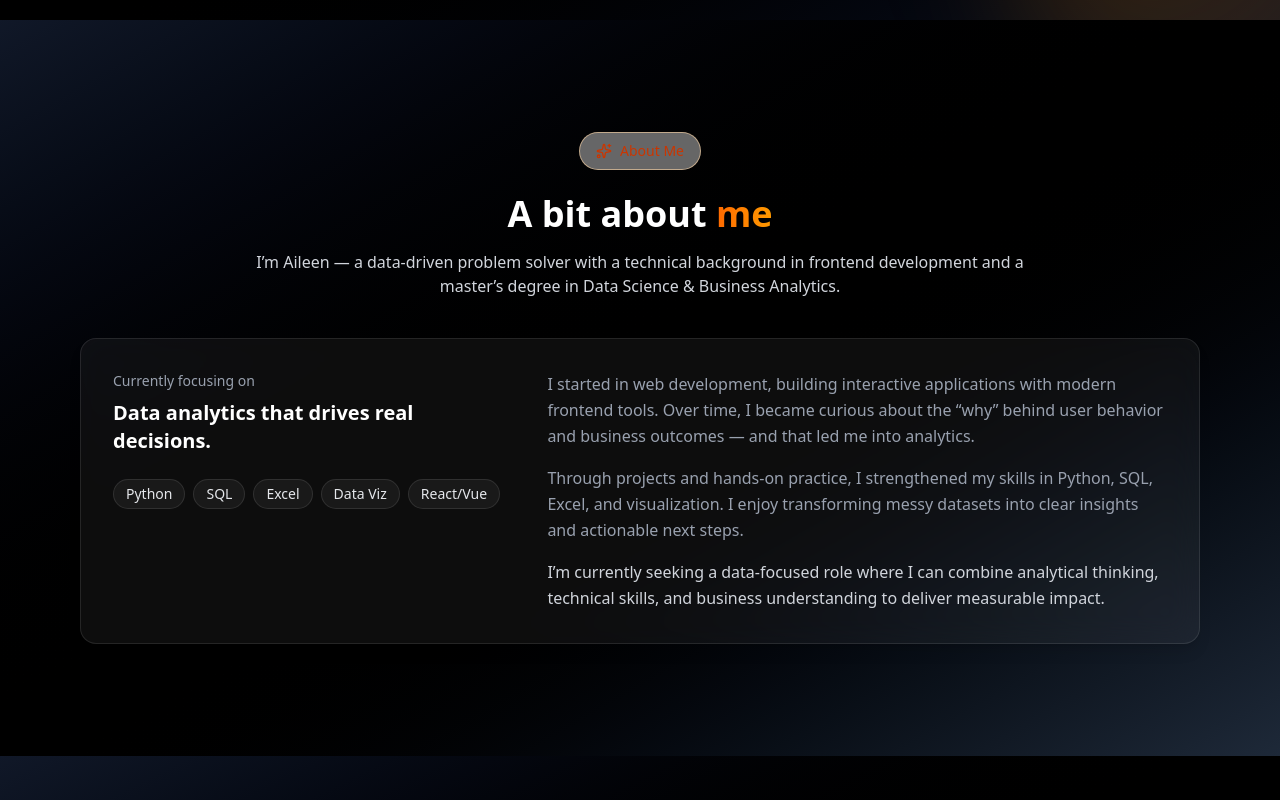
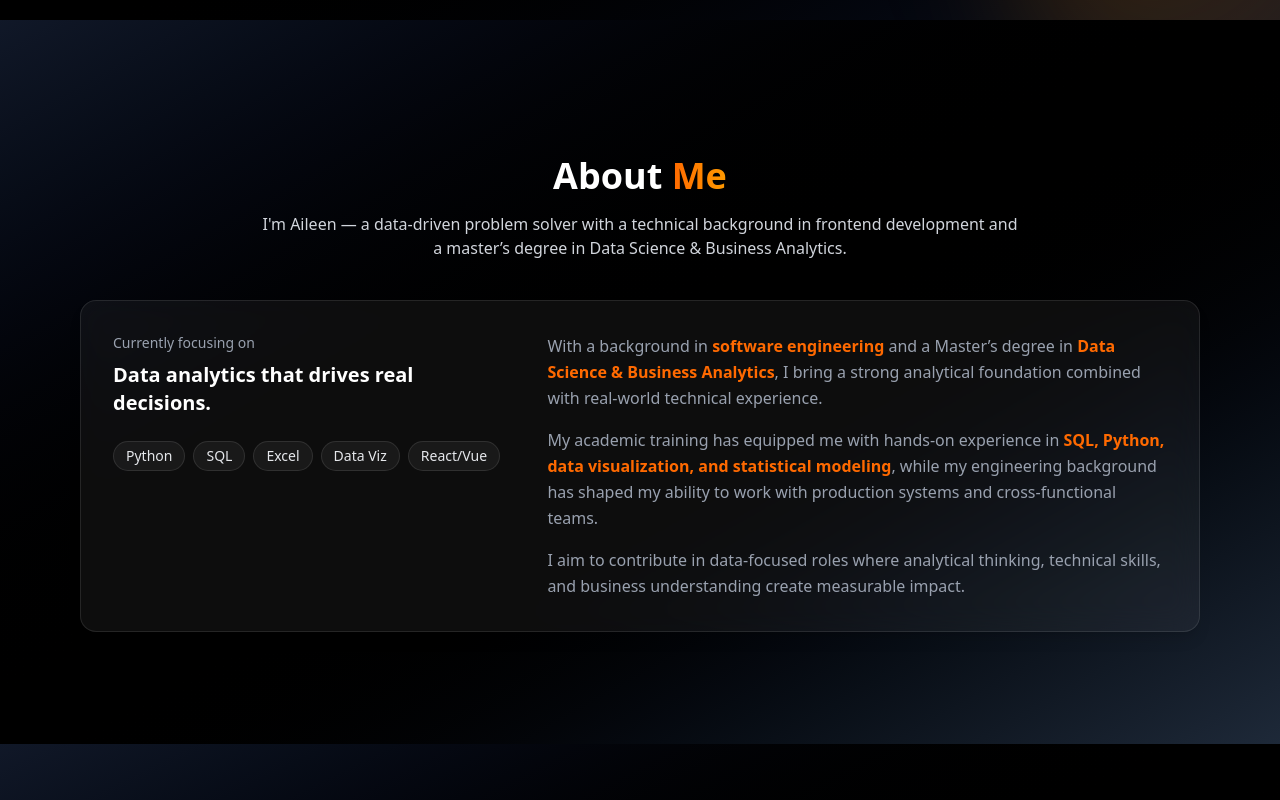
Before and after one commit to aileenghita/portfolio-new, a React (Vite) app: page / in a window 1280 px wide. Shown: the part 780-1580 px from the top of the page. Built offline with nearby package versions, Linux system fonts and the light colour scheme.

Commit message:
[260219] aboutMe_update

```diff
--- a/src/components/About.jsx
+++ b/src/components/About.jsx
@@ -25,20 +25,15 @@ const About = ({ darkMode }) => {
           transition={{ duration: 0.6 }}
           className="text-center"
         >
-          <span className="inline-flex items-center gap-2 px-4 py-2 rounded-full border border-orange-200/60 bg-white/40 backdrop-blur-md text-sm text-orange-700">
-            <Sparkles className="w-4 h-4" />
-            About Me
-          </span>
-
           <h2 className={`mt-6 text-3xl lg:text-4xl font-bold ${textPrimary}`}>
-            A bit about{" "}
+            About{" "}
             <span className="bg-gradient-to-r from-orange-500 to-amber-500 bg-clip-text text-transparent">
-              me
+              Me
             </span>
           </h2>
 
           <p className={`mt-4 max-w-3xl mx-auto ${textSecondary}`}>
-            I’m Aileen — a data-driven problem solver with a technical background
+            I'm Aileen — a data-driven problem solver with a technical background
             in frontend development and a master’s degree in Data Science &
             Business Analytics.
           </p>
@@ -64,11 +59,10 @@ const About = ({ darkMode }) => {
                 {["Python", "SQL", "Excel", "Data Viz", "React/Vue"].map((t) => (
                   <span
                     key={t}
-                    className={`px-3 py-1 rounded-full text-sm border ${
-                      darkMode
-                        ? "border-white/10 text-gray-200 bg-white/5"
-                        : "border-gray-200 text-gray-700 bg-white/60"
-                    }`}
+                    className={`px-3 py-1 rounded-full text-sm border ${darkMode
+                      ? "border-white/10 text-gray-200 bg-white/5"
+                      : "border-gray-200 text-gray-700 bg-white/60"
+                      }`}
                   >
                     {t}
                   </span>
@@ -79,22 +73,20 @@ const About = ({ darkMode }) => {
             {/* Story */}
             <div className="lg:col-span-3 space-y-4">
               <p className={`leading-relaxed ${textMuted}`}>
-                I started in web development, building interactive applications
-                with modern frontend tools. Over time, I became curious about the
-                “why” behind user behavior and business outcomes — and that led
-                me into analytics.
+                With a background in <span className="font-semibold text-orange-500">software engineering </span>
+                and a Master’s degree in
+                <span className="font-semibold text-orange-500"> Data Science & Business Analytics</span>,
+                I bring a strong analytical foundation combined with real-world technical experience.
               </p>
 
               <p className={`leading-relaxed ${textMuted}`}>
-                Through projects and hands-on practice, I strengthened my skills
-                in Python, SQL, Excel, and visualization. I enjoy transforming
-                messy datasets into clear insights and actionable next steps.
+                My academic training has equipped me with hands-on experience in
+                <span className="font-semibold text-orange-500"> SQL, Python, data visualization, and statistical modeling</span>,
+                while my engineering background has shaped my ability to work with production systems and cross-functional teams.
               </p>
 
-              <p className={`leading-relaxed ${textSecondary}`}>
-                I’m currently seeking a data-focused role where I can combine
-                analytical thinking, technical skills, and business understanding
-                to deliver measurable impact.
+              <p className={`leading-relaxed ${textMuted}`}>
+                I aim to contribute in data-focused roles where analytical thinking, technical skills, and business understanding create measurable impact.
               </p>
             </div>
           </div>
--- a/src/components/Navbar.jsx
+++ b/src/components/Navbar.jsx
@@ -8,7 +8,7 @@ const Navbar = ({ darkMode, toogleDarkMode }) => {
 
   const navItems = [
     { name: 'Home', link: '#home' },
-    { name: 'About', link: '#about' },
+    { name: 'About Me', link: '#about' },
     { name: 'Skills', link: '#skills' },
     { name: 'Projects', link: '#projects' },
   ];
```
